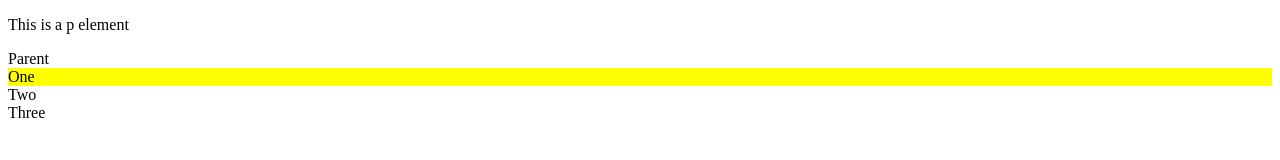
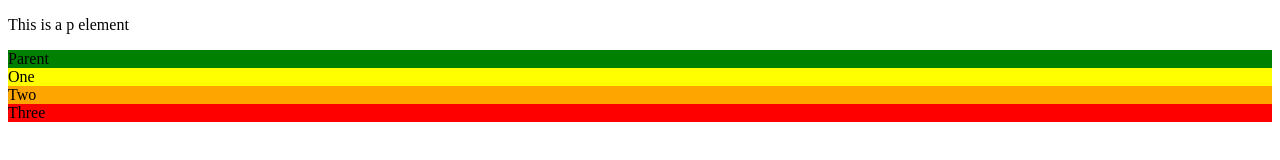
Before and after one commit to scottweissio/scottweiss.io, a plain HTML site: page csspractice.html in a window 1280 px wide. Drawn offline with Linux system fonts and the light colour scheme; files that its build step writes are made by us from their sources.

Commit message:
Added background colors to the HTML.

```diff
--- a/csspractice.html
+++ b/csspractice.html
@@ -6,11 +6,11 @@
     </head>
     <body>
       <p> This is a p element</p>
-      <div class="parent">
+      <div class="parent" style="background-color: green">
         Parent
         <div class="child-one child" style="background-color: yellow">One</div>
-        <div class="child-two child">Two</div>
-        <div class="child-three child">Three</div>
+        <div class="child-two child" style="background-color: orange">Two</div>
+        <div class="child-three child" style="background-color: red">Three</div>
       </div>
     </body>
   </html>
```
